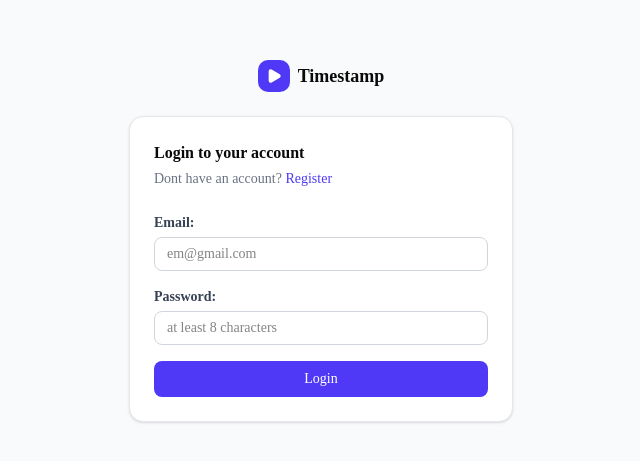
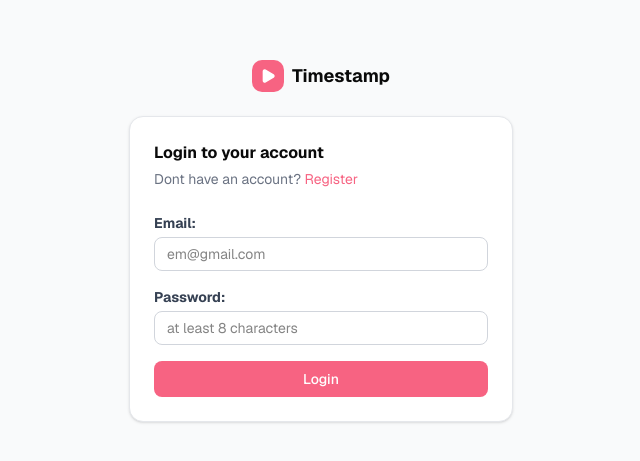
Before and after one commit to andyshin00/timestamp, a Next.js app: page /login in a window 1280 px wide. Shown: the part 159-620 px from the top of the page, without its empty margins (319-959 px from the left). Built offline with nearby package versions, Linux system fonts and the light colour scheme.

Commit message:
change primary colors

```diff
--- a/app/globals.css
+++ b/app/globals.css
@@ -1,15 +1,13 @@
 @import "tailwindcss";
 @import "tw-animate-css";
-@import "shadcn/tailwind.css";
 
 @custom-variant dark (&:is(.dark *));
 
 @theme inline {
   --color-background: var(--background);
   --color-foreground: var(--foreground);
-  --font-sans: var(--font-sans);
+  --font-sans: var(--font-geist-sans);
   --font-mono: var(--font-geist-mono);
-  --font-heading: var(--font-sans);
   --color-sidebar-ring: var(--sidebar-ring);
   --color-sidebar-border: var(--sidebar-border);
   --color-sidebar-accent-foreground: var(--sidebar-accent-foreground);
@@ -39,48 +37,45 @@
   --color-popover: var(--popover);
   --color-card-foreground: var(--card-foreground);
   --color-card: var(--card);
-  --radius-sm: calc(var(--radius) * 0.6);
-  --radius-md: calc(var(--radius) * 0.8);
+  --radius-sm: calc(var(--radius) - 4px);
+  --radius-md: calc(var(--radius) - 2px);
   --radius-lg: var(--radius);
-  --radius-xl: calc(var(--radius) * 1.4);
-  --radius-2xl: calc(var(--radius) * 1.8);
-  --radius-3xl: calc(var(--radius) * 2.2);
-  --radius-4xl: calc(var(--radius) * 2.6);
+  --radius-xl: calc(var(--radius) + 4px);
 }
 
 :root {
+  --radius: 0.625rem;
+  --background: oklch(1 0 0);
+  --foreground: oklch(0.145 0 0);
   --card: oklch(1 0 0);
   --card-foreground: oklch(0.145 0 0);
   --popover: oklch(1 0 0);
   --popover-foreground: oklch(0.145 0 0);
-  --primary: oklch(0.205 0 0);
-  --primary-foreground: oklch(0.985 0 0);
+  --primary: #f76382;
+  --primary-foreground: oklch(1 0 0);
   --secondary: oklch(0.97 0 0);
-  --secondary-foreground: oklch(0.205 0 0);
+  --secondary-foreground: oklch(0.145 0 0);
   --muted: oklch(0.97 0 0);
   --muted-foreground: oklch(0.556 0 0);
-  --accent: oklch(0.97 0 0);
-  --accent-foreground: oklch(0.205 0 0);
+  --accent: oklch(0.98 0.01 340);
+  --accent-foreground: #f76382;
   --destructive: oklch(0.577 0.245 27.325);
   --border: oklch(0.922 0 0);
   --input: oklch(0.922 0 0);
-  --ring: oklch(0.708 0 0);
-  --chart-1: oklch(0.87 0 0);
-  --chart-2: oklch(0.556 0 0);
-  --chart-3: oklch(0.439 0 0);
-  --chart-4: oklch(0.371 0 0);
-  --chart-5: oklch(0.269 0 0);
-  --radius: 0.625rem;
+  --ring: #f76382;
+  --chart-1: oklch(0.646 0.222 41.116);
+  --chart-2: oklch(0.6 0.118 184.704);
+  --chart-3: oklch(0.398 0.07 227.392);
+  --chart-4: oklch(0.828 0.189 84.429);
+  --chart-5: oklch(0.769 0.188 70.08);
   --sidebar: oklch(0.985 0 0);
   --sidebar-foreground: oklch(0.145 0 0);
-  --sidebar-primary: oklch(0.205 0 0);
-  --sidebar-primary-foreground: oklch(0.985 0 0);
-  --sidebar-accent: oklch(0.97 0 0);
-  --sidebar-accent-foreground: oklch(0.205 0 0);
+  --sidebar-primary: #f76382;
+  --sidebar-primary-foreground: oklch(1 0 0);
+  --sidebar-accent: oklch(0.98 0.01 340);
+  --sidebar-accent-foreground: #f76382;
   --sidebar-border: oklch(0.922 0 0);
-  --sidebar-ring: oklch(0.708 0 0);
-  --background: oklch(1 0 0);
-  --foreground: oklch(0.145 0 0);
+  --sidebar-ring: #f76382;
 }
 
 .dark {
@@ -90,7 +85,7 @@
   --card-foreground: oklch(0.985 0 0);
   --popover: oklch(0.205 0 0);
   --popover-foreground: oklch(0.985 0 0);
-  --primary: oklch(0.922 0 0);
+  --primary: #f76382;
   --primary-foreground: oklch(0.205 0 0);
   --secondary: oklch(0.269 0 0);
   --secondary-foreground: oklch(0.985 0 0);
@@ -102,11 +97,11 @@
   --border: oklch(1 0 0 / 10%);
   --input: oklch(1 0 0 / 15%);
   --ring: oklch(0.556 0 0);
-  --chart-1: oklch(0.87 0 0);
-  --chart-2: oklch(0.556 0 0);
-  --chart-3: oklch(0.439 0 0);
-  --chart-4: oklch(0.371 0 0);
-  --chart-5: oklch(0.269 0 0);
+  --chart-1: oklch(0.488 0.243 264.376);
+  --chart-2: oklch(0.696 0.17 162.48);
+  --chart-3: oklch(0.769 0.188 70.08);
+  --chart-4: oklch(0.627 0.265 303.9);
+  --chart-5: oklch(0.645 0.246 16.439);
   --sidebar: oklch(0.205 0 0);
   --sidebar-foreground: oklch(0.985 0 0);
   --sidebar-primary: oklch(0.488 0.243 264.376);
@@ -124,7 +119,4 @@
   body {
     @apply bg-background text-foreground;
   }
-  html {
-    @apply font-sans;
-  }
 }
--- a/app/login/page.tsx
+++ b/app/login/page.tsx
@@ -30,7 +30,7 @@ export default function LoginPage() {
   return (
     <div className="flex min-h-screen flex-col items-center justify-center bg-gray-50 px-6 py-12">
       <Link href="/" className="mb-6 flex items-center gap-2">
-        <div className="flex size-8 items-center justify-center rounded-lg bg-indigo-600">
+        <div className="flex size-8 items-center justify-center rounded-lg bg-primary">
           <Play className="size-4 fill-white text-white" />
         </div>
         <span className="text-lg font-bold">Timestamp</span>
@@ -40,7 +40,7 @@ export default function LoginPage() {
         <h1 className="font-bold">Login to your account</h1>
         <p className="mt-1 text-sm text-gray-500">
           Dont have an account?{" "}
-          <Link href="/register" className="text-indigo-600 hover:underline">
+          <Link href="/register" className="text-primary hover:underline">
             Register
           </Link>
         </p>
@@ -59,7 +59,7 @@ export default function LoginPage() {
               value={email}
               onChange={(e) => setEmail(e.target.value)}
               placeholder="em@gmail.com"
-              className="rounded-md border border-gray-300 px-3 py-1.5 text-sm outline-none focus:border-indigo-500 focus:ring-1 focus:ring-indigo-500"
+              className="rounded-md border border-gray-300 px-3 py-1.5 text-sm outline-none focus:border-primary focus:ring-1 focus:ring-primary"
             />
           </div>
           <div className="flex flex-col gap-1">
@@ -75,7 +75,7 @@ export default function LoginPage() {
               value={password}
               onChange={(e) => setPassword(e.target.value)}
               placeholder="at least 8 characters"
-              className="rounded-md border border-gray-300 px-3 py-1.5 text-sm outline-none focus:border-indigo-500 focus:ring-1 focus:ring-indigo-500"
+              className="rounded-md border border-gray-300 px-3 py-1.5 text-sm outline-none focus:border-primary focus:ring-1 focus:ring-primary"
             />
           </div>
 
@@ -84,7 +84,7 @@ export default function LoginPage() {
           <button
             type="submit"
             disabled={isSubmitting}
-            className="rounded-md bg-indigo-600 px-4 py-2 text-sm font-medium text-white hover:bg-indigo-700 disabled:opacity-50"
+            className="rounded-md bg-primary px-4 py-2 text-sm font-medium text-primary-foreground hover:bg-primary/90 disabled:opacity-50"
           >
             {isSubmitting ? "Logging in…" : "Login"}
           </button>
--- a/components/layout/Navbar.tsx
+++ b/components/layout/Navbar.tsx
@@ -7,7 +7,7 @@ export default function Navbar() {
   return (
     <header className="flex items-center justify-between border-b border-gray-200 bg-white px-8 py-4">
       <div className="flex items-center gap-2">
-        <div className="flex size-9 items-center justify-center rounded-lg bg-indigo-600">
+        <div className="flex size-9 items-center justify-center rounded-lg bg-primary">
           <Play className="size-5 fill-white text-white" />
         </div>
         <span className="text-lg font-bold">Timestamp</span>
@@ -24,7 +24,7 @@ export default function Navbar() {
           Logout
         </button>
         <button className="flex items-center gap-2 rounded-full border border-gray-200 py-1 pl-1 pr-3 hover:bg-gray-50">
-          <span className="flex size-7 items-center justify-center rounded-full bg-indigo-100 text-indigo-600">
+          <span className="flex size-7 items-center justify-center rounded-full bg-accent text-accent-foreground">
             <User className="size-4" />
           </span>
           <span className="text-sm font-medium">Account</span>
--- a/components/videos/PasteLinkForm.tsx
+++ b/components/videos/PasteLinkForm.tsx
@@ -32,7 +32,7 @@ export default function PasteLinkForm({
   return (
     <div className="rounded-xl border border-gray-200 bg-white p-6 shadow-sm">
       <div className="flex items-center gap-3">
-        <div className="flex size-10 items-center justify-center rounded-lg bg-indigo-600">
+        <div className="flex size-10 items-center justify-center rounded-lg bg-primary">
           <Link2 className="size-5 text-white" />
         </div>
         <div>
@@ -49,7 +49,7 @@ export default function PasteLinkForm({
           className="min-w-0 flex-1 rounded-md border border-gray-300 py-1 px-3"
         />
         <button
-          className="shrink-0 rounded-md bg-indigo-600 px-4 py-2 font-medium text-white hover:bg-indigo-700"
+          className="shrink-0 rounded-md bg-primary px-4 py-2 font-medium text-primary-foreground hover:bg-primary/90"
           type="submit"
           disabled={isSubmitting}
         >
--- a/components/videos/VideoResult.tsx
+++ b/components/videos/VideoResult.tsx
@@ -140,9 +140,9 @@ export default function VideoResult({ video }: { video: Video }) {
                 <li key={i}>
                   <button
                     onClick={() => handleSeek(t.time)}
-                    className="flex w-full items-center gap-2 rounded-md px-2 py-1.5 text-left text-sm hover:bg-indigo-50"
+                    className="flex w-full items-center gap-2 rounded-md px-2 py-1.5 text-left text-sm hover:bg-accent"
                   >
-                    <span className="font-mono text-xs text-indigo-600">
+                    <span className="font-mono text-xs text-primary">
                       {formatTime(t.time)}
                     </span>
                     <span>{t.label}</span>
@@ -171,7 +171,7 @@ export default function VideoResult({ video }: { video: Video }) {
                 </div>
                 <button
                   onClick={() => setTranscriptExpanded((prev) => !prev)}
-                  className="mt-2 text-xs font-medium text-indigo-600 hover:underline"
+                  className="mt-2 text-xs font-medium text-primary hover:underline"
                 >
                   {transcriptExpanded ? "Show less" : "Show full transcript"}
                 </button>
```
Also changed, not shown: app/page.tsx (+4 -4 lines), app/register/page.tsx (+5 -5 lines).
